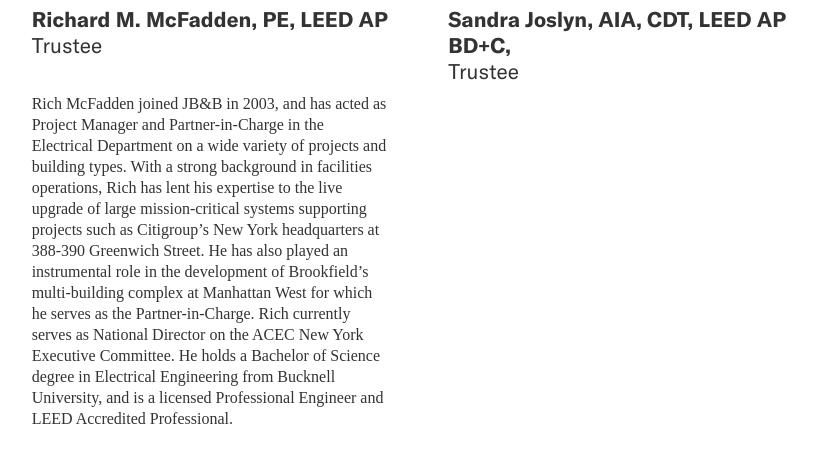
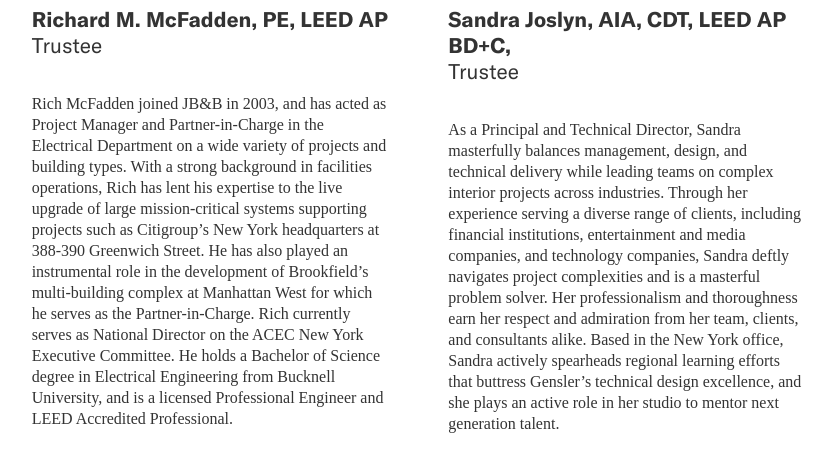
Before and after one commit to jengalas/bwaf-bbw, a Jekyll site: the page built from about/boardandstaff.md, in a window 1280 px wide and 900 px high, scrolled down 8555 px, cut to the strip 139-640 px from the top of the window. Shown: the top 472 px of the strip, without its empty margins (445-1277 px from the left). Built offline with Jekyll 4.4.1, drawn with Linux system fonts in a browser that asks for light colours; nearby versions of some CDN libraries; some web fonts are replaced.

Commit message:
Updated 1 file via CloudCannon.

```diff
--- a/about/boardandstaff.md
+++ b/about/boardandstaff.md
@@ -320,7 +320,18 @@ page_blocks:
         title_role: Trustee
         image: >-
           https://res.cloudinary.com/beverly-willis-architecture-foundation/image/upload/v1706733818/Screenshot_2024-01-31_at_3.41.59_PM.png
-        description: ''
+        description: >-
+          As a Principal and Technical Director, Sandra masterfully balances
+          management, design, and technical delivery while leading teams on
+          complex interior projects across industries. Through her experience
+          serving a diverse range of clients, including financial institutions,
+          entertainment and media companies, and technology companies, Sandra
+          deftly navigates project complexities and is a masterful problem
+          solver. Her professionalism and thoroughness earn her respect and
+          admiration from her team, clients, and consultants alike. Based in the
+          New York office, Sandra actively spearheads regional learning efforts
+          that buttress Gensler’s technical design excellence, and she plays an
+          active role in her studio to mentor next generation talent.
       - title: Sara Kendall
         title_role: Trustee
         image: >-
```
